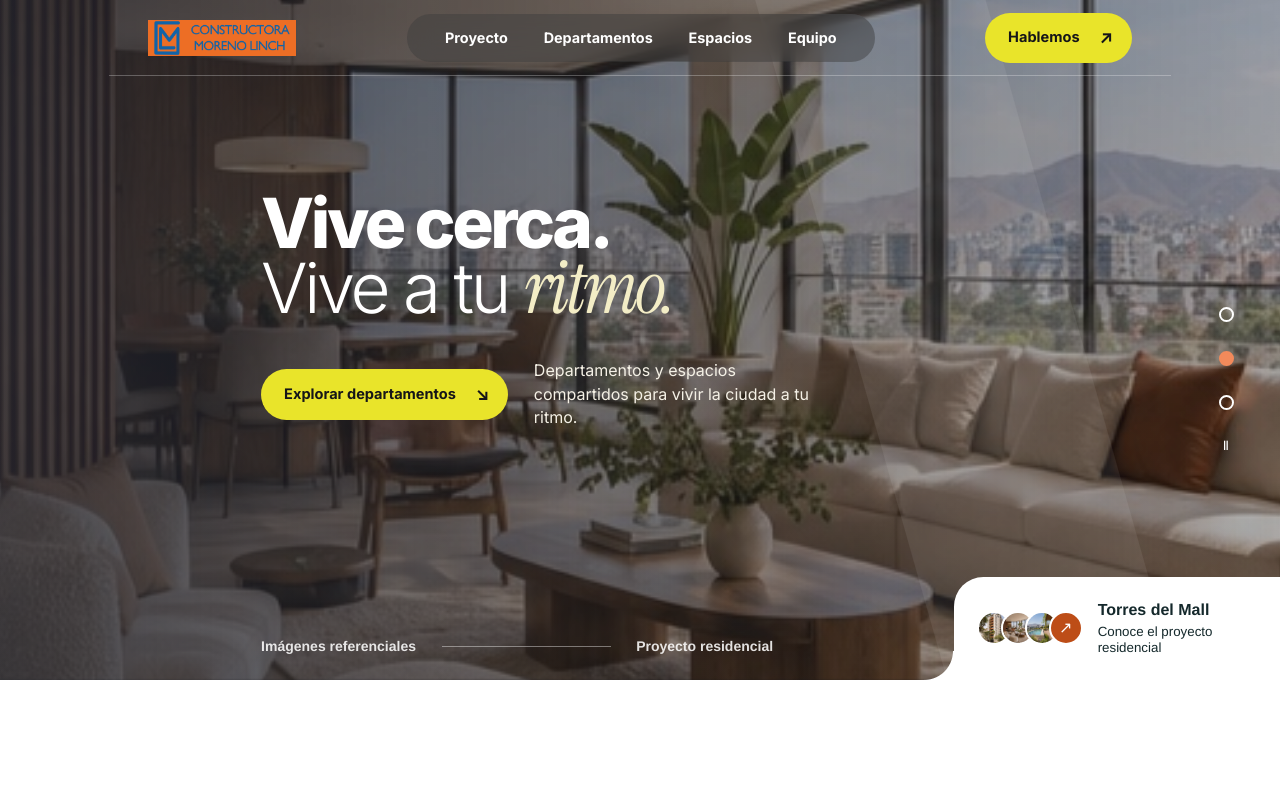
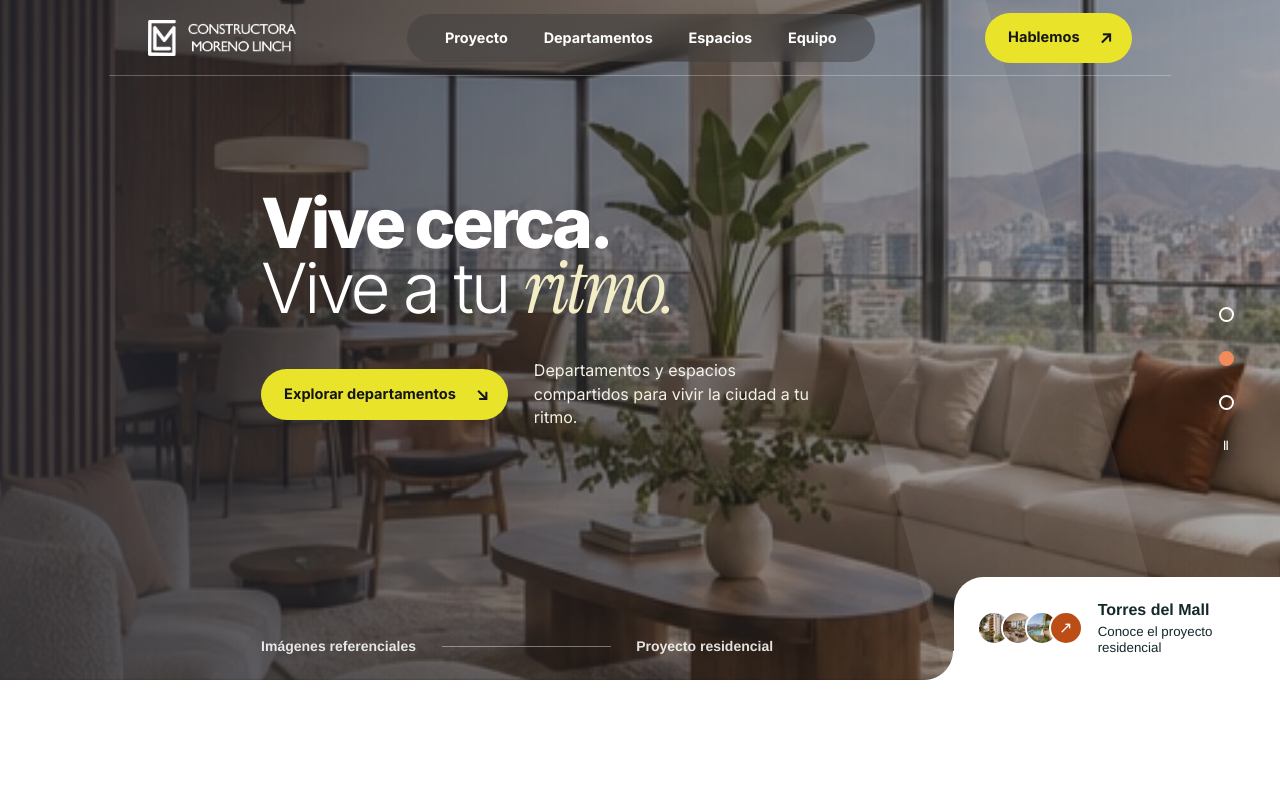
Before and after one commit to diferentestudiope-design/cml-web-, a plain HTML site: page cml-web/index.html in a window 1280 px wide. Shown: the top 792 px of the page. Drawn offline with Linux system fonts and the light colour scheme.

Commit message:
Actualiza el sitio con el logo blanco de CML

```diff
--- a/cml-web/index.html
+++ b/cml-web/index.html
@@ -13,7 +13,7 @@
 <body>
   <a href="#contenido" class="skip">Saltar al contenido</a>
   <header class="header">
-    <a class="brand" href="#inicio" aria-label="Constructora Moreno Linch, inicio"><img class="brand-logo" src="./assets/cml-logo.png" width="1850" height="443" alt="Constructora Moreno Linch"></a>
+    <a class="brand" href="#inicio" aria-label="Constructora Moreno Linch, inicio"><img class="brand-logo" src="./assets/cml-logo-blanco.png" width="1500" height="363" alt="Constructora Moreno Linch"></a>
     <button class="menu" type="button" aria-label="Menú" aria-expanded="false" aria-controls="navegacion">☰</button>
     <nav id="navegacion" aria-label="Principal"><a href="#proyecto">Proyecto</a><a href="#departamentos">Departamentos</a><a href="#espacios">Espacios</a><a href="#equipo">Equipo</a></nav>
     <a class="pill header-cta" href="#contacto">Hablemos <span aria-hidden="true">↗</span></a>
@@ -130,7 +130,7 @@
           <p id="contact-status" role="status"></p>
         </form>
       </div>
-      <div class="footer-bottom"><a class="brand" href="#inicio"><img class="brand-logo" src="./assets/cml-logo.png" width="1850" height="443" alt="Constructora Moreno Linch"></a><small>Imágenes y tipologías referenciales.</small><a href="#inicio">Volver arriba ↑</a></div>
+      <div class="footer-bottom"><a class="brand" href="#inicio"><img class="brand-logo" src="./assets/cml-logo-blanco.png" width="1500" height="363" alt="Constructora Moreno Linch"></a><small>Imágenes y tipologías referenciales.</small><a href="#inicio">Volver arriba ↑</a></div>
     </div>
   </footer>
   <dialog id="project-dialog" aria-labelledby="dialog-title"><div class="dialog-content"><form method="dialog"><button type="submit" class="close" aria-label="Cerrar">×</button></form><img id="dialog-image" src="./assets/torre-a.jpg" alt=""><div class="dialog-text"><p class="eyebrow">TIPOLOGÍA REFERENCIAL</p><h2 id="dialog-title"></h2><p id="dialog-description"></p><button type="button" class="pill primary" id="dialog-contact">Preparar consulta <span aria-hidden="true">↗</span></button></div></div></dialog>
```
Also changed, not shown: cml-web/assets/cml-logo-blanco.png (added).
